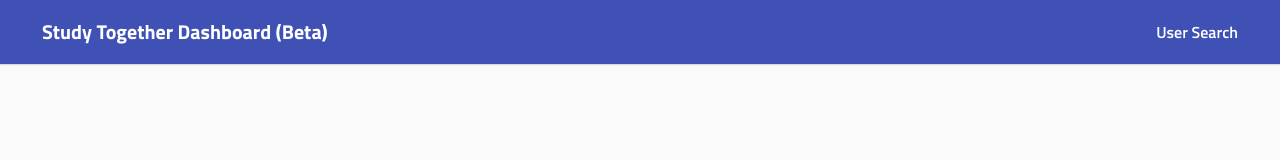
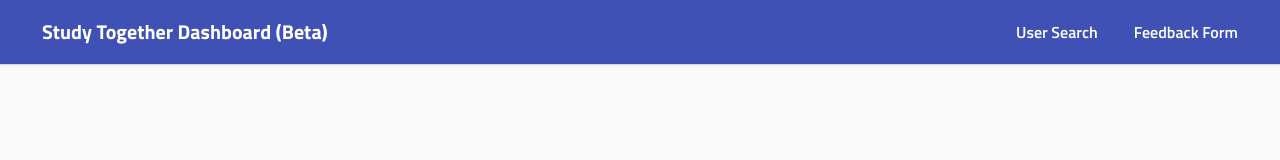
Before and after one commit to Study-Together-Org/study_dashboard, a React (Create React App) app: page / in a window 1280 px wide. Shown: the top 160 px of the page. Built offline with nearby package versions, Linux system fonts and the light colour scheme; no server answers.

Commit message:
feat: add feedback form link to navbar

```diff
--- a/src/App.tsx
+++ b/src/App.tsx
@@ -73,6 +73,13 @@ function App() {
           {/* <Button component={Link} to="/rules" className={classes.navButton}>
             <Box fontWeight={600}>Rules</Box>
           </Button> */}
+          <Button
+            target="_blank"
+            href="https://forms.gle/6AKTsMDz2DmJVAvy5"
+            className={classes.navButton}
+          >
+            <Box fontWeight={600}>Feedback Form</Box>
+          </Button>
         </Toolbar>
       </AppBar>
 
```
